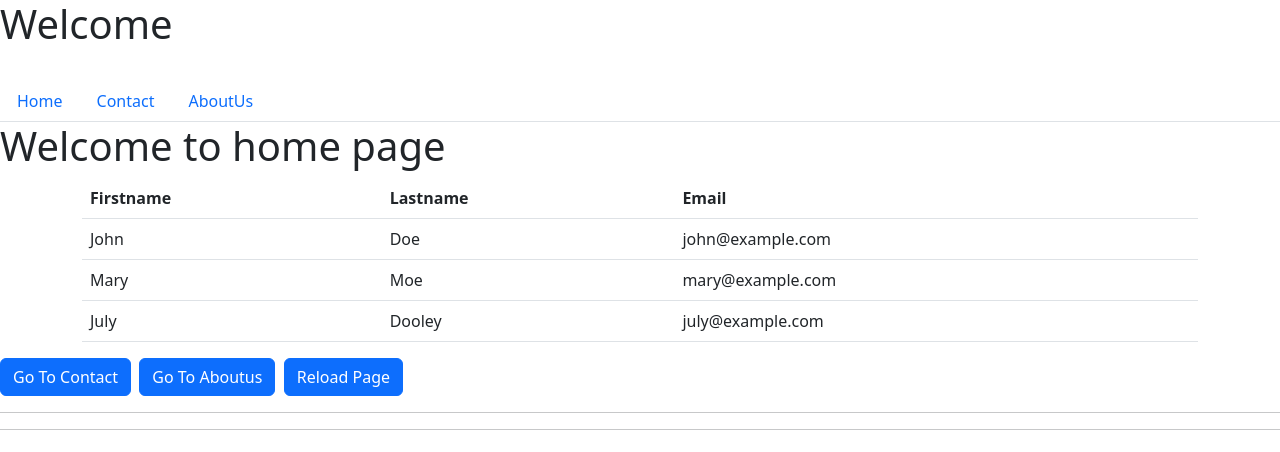
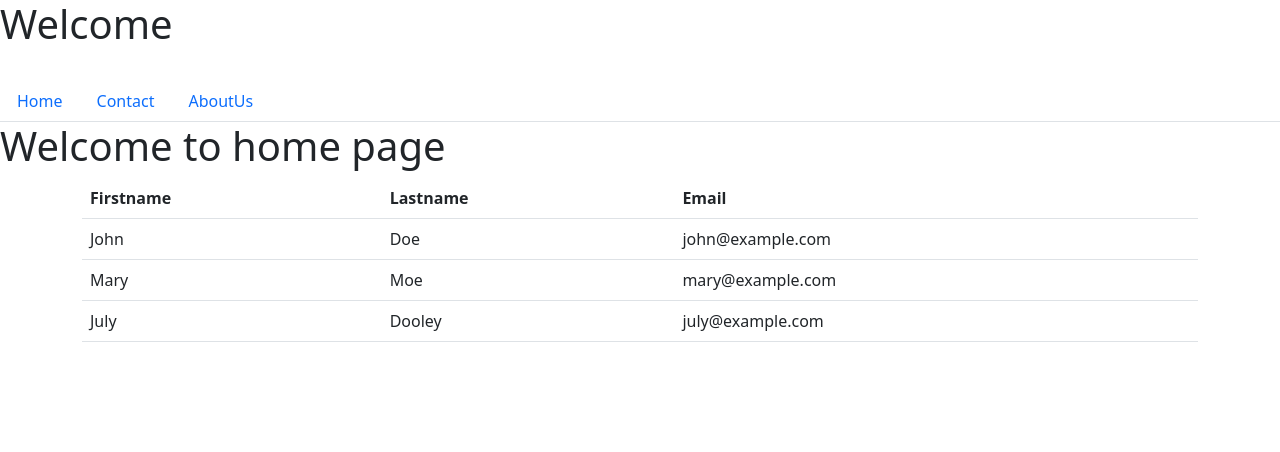
Before and after one commit to JAINIK0903/angular-training, an Angular app: page / in a window 1280 px wide. Shown: the top 452 px of the page. Built offline with nearby package versions, Linux system fonts and the light colour scheme.

Commit message:
implemented routing and created home,contact and contact-us component

```diff
--- a/src/app/router/contact/contact.component.html
+++ b/src/app/router/contact/contact.component.html
@@ -1 +1,5 @@
 <h1>{{title}}</h1>
+<button type="button" class="btn btn-primary" routerLink="/" (click)="goToHome()">Go To Home</button>&nbsp;
+<button type="button" class="btn btn-primary" routerLink="/aboutus" (click)="goToAboutus()">Go To Aboutus</button>&nbsp;
+
+<button type="button" class="btn btn-primary" (click)="reloadPage()">Reload Page</button>
--- a/src/app/router/contact/contact.component.ts
+++ b/src/app/router/contact/contact.component.ts
@@ -1,4 +1,5 @@
 import { Component } from '@angular/core';
+import { ActivatedRoute, Router } from '@angular/router';
 
 @Component({
   selector: 'app-contact',
@@ -7,4 +8,33 @@ import { Component } from '@angular/core';
 })
 export class ContactComponent {
   title: string = 'Welcome to contact page';
+  constructor(private router: Router, private activatedRoute: ActivatedRoute) {}
+
+  ngOnInit() {}
+  public goToHome(): void {
+    // write business logic
+    // call API
+    // handle response
+    // then navigate
+
+    this.router.navigate(['/']);
+  }
+
+  public goToAboutus(): void {
+    // write business logic
+    // call API
+    // handle response
+    // then navigate
+
+    this.router.navigate(['/aboutus']);
+  }
+  public reloadPage(): void {
+    // write business logic
+    // call API
+    // handle response
+    // then navigate
+    console.log('activatedRoute :- ', this.activatedRoute);
+
+    this.router.navigate(['/contact'], { relativeTo: this.activatedRoute });
+  }
 }
--- a/src/app/router/home/home.component.html
+++ b/src/app/router/home/home.component.html
@@ -27,13 +27,7 @@
         </tbody>
     </table>
 </div>
-<button type="button" class="btn btn-primary" routerLink="/contact" (click)="goToContact()">Go To Contact</button>&nbsp;
-<button type="button" class="btn btn-primary" routerLink="/aboutus" (click)="goToAboutus()">Go To Aboutus</button>&nbsp;
-
-<button type="button" class="btn btn-primary" (click)="reloadPage()">Reload Page</button>
 
 
 
-<hr>
-<hr>
 <!-- <app-product-details></app-product-details> -->
--- a/src/app/router/home/home.component.ts
+++ b/src/app/router/home/home.component.ts
@@ -9,34 +9,5 @@ import { ActivatedRoute, Router } from '@angular/router';
 export class HomeComponent {
   title: string = 'Welcome to home page';
 
-  constructor(private router: Router, private activatedRoute: ActivatedRoute) {}
-
   ngOnInit() {}
-
-  public goToContact(): void {
-    // write business logic
-    // call API
-    // handle response
-    // then navigate
-
-    this.router.navigate(['/contact']);
-  }
-
-  public goToAboutus(): void {
-    // write business logic
-    // call API
-    // handle response
-    // then navigate
-
-    this.router.navigate(['/aboutus']);
-  }
-  public reloadPage(): void {
-    // write business logic
-    // call API
-    // handle response
-    // then navigate
-    console.log('activatedRoute :- ', this.activatedRoute);
-
-    this.router.navigate(['/'], { relativeTo: this.activatedRoute });
-  }
 }
```
